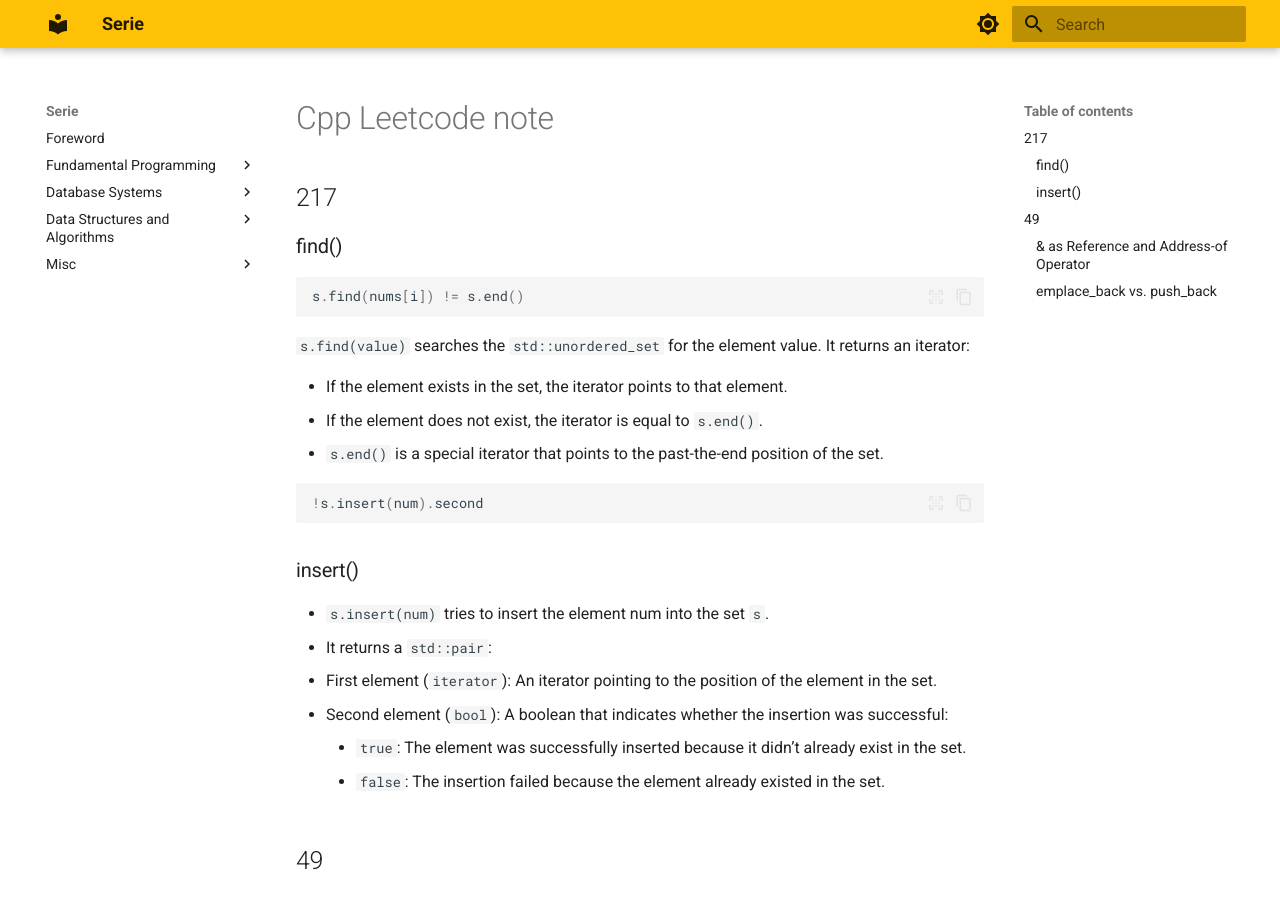
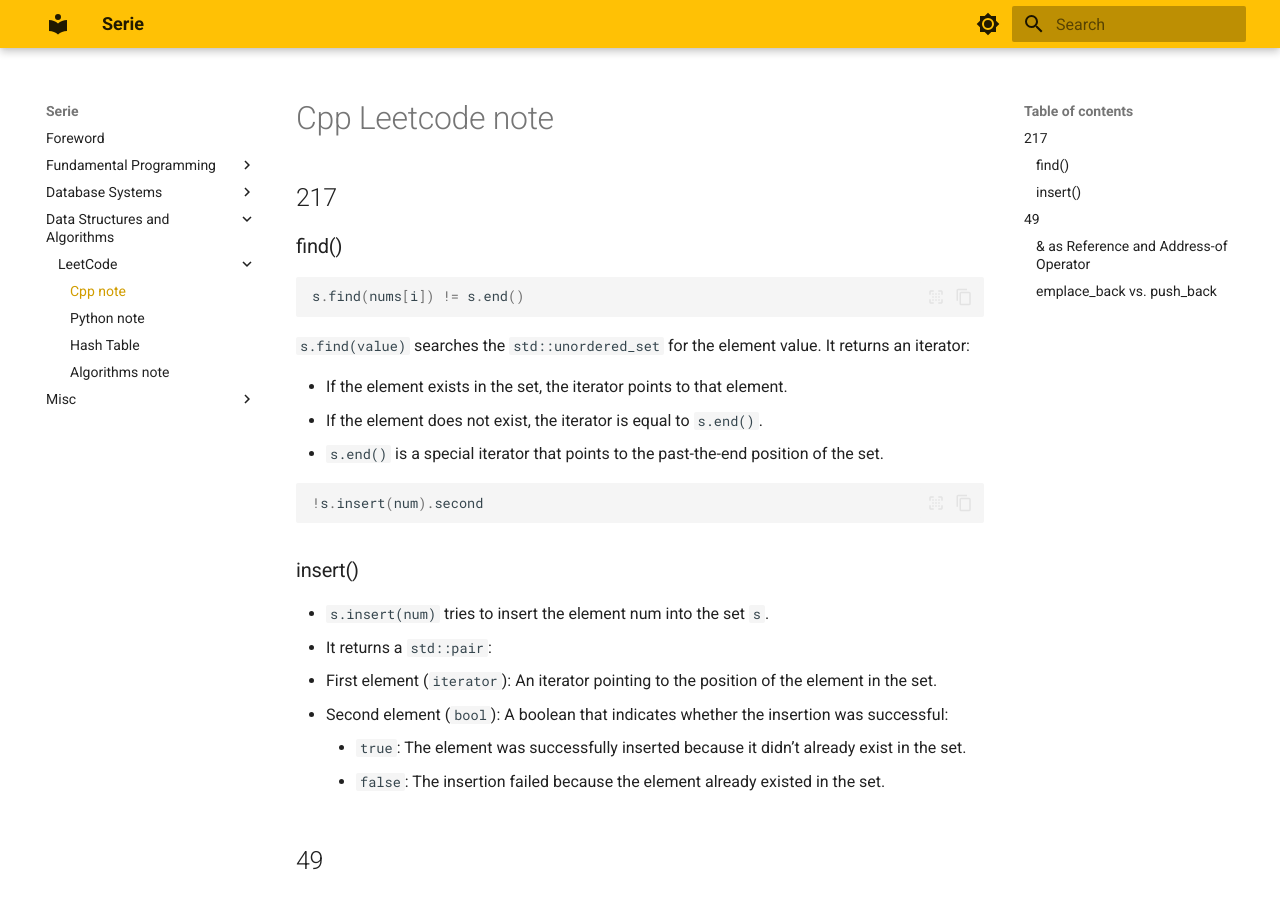
Before and after one commit to hieutdle/Flamme, an MkDocs documentation site: the page built from docs/DSA/LeetCode/cpp-note.md, in a window 1280 px wide and 900 px high. Built offline with MkDocs 1.6.1 and Material for MkDocs 9.7.7, drawn with Linux system fonts in a browser that asks for light colours.

Commit message:
fix typo

```diff
--- a/mkdocs.yml
+++ b/mkdocs.yml
@@ -45,9 +45,10 @@ nav:
         - 1. Introduction: "Database Systems/15-445/introduction.md"
   - Data Structures and Algorithms:
     - "LeetCode":
-        - "Cpp Node": "DSA/LeetCode/cpp-node.md"
-        - "Python Node": "DSA/LeetCode/python-node.md"
-        - "Algorithms Note": "DSA/LeetCode/algo-note.md"
+        - "Cpp note": "DSA/LeetCode/cpp-note.md"
+        - "Python note": "DSA/LeetCode/python-note.md"
+        - "Hash Table" : "DSA/LeetCode/hash-table.md"
+        - "Algorithms note": "DSA/LeetCode/algo-note.md"
   - Misc:
         - "Data Structures [Junmin Lee]": "Misc/dsa-junmin.md"
         - "Learning Go [Book]": "Misc/learning-go.md"
```
